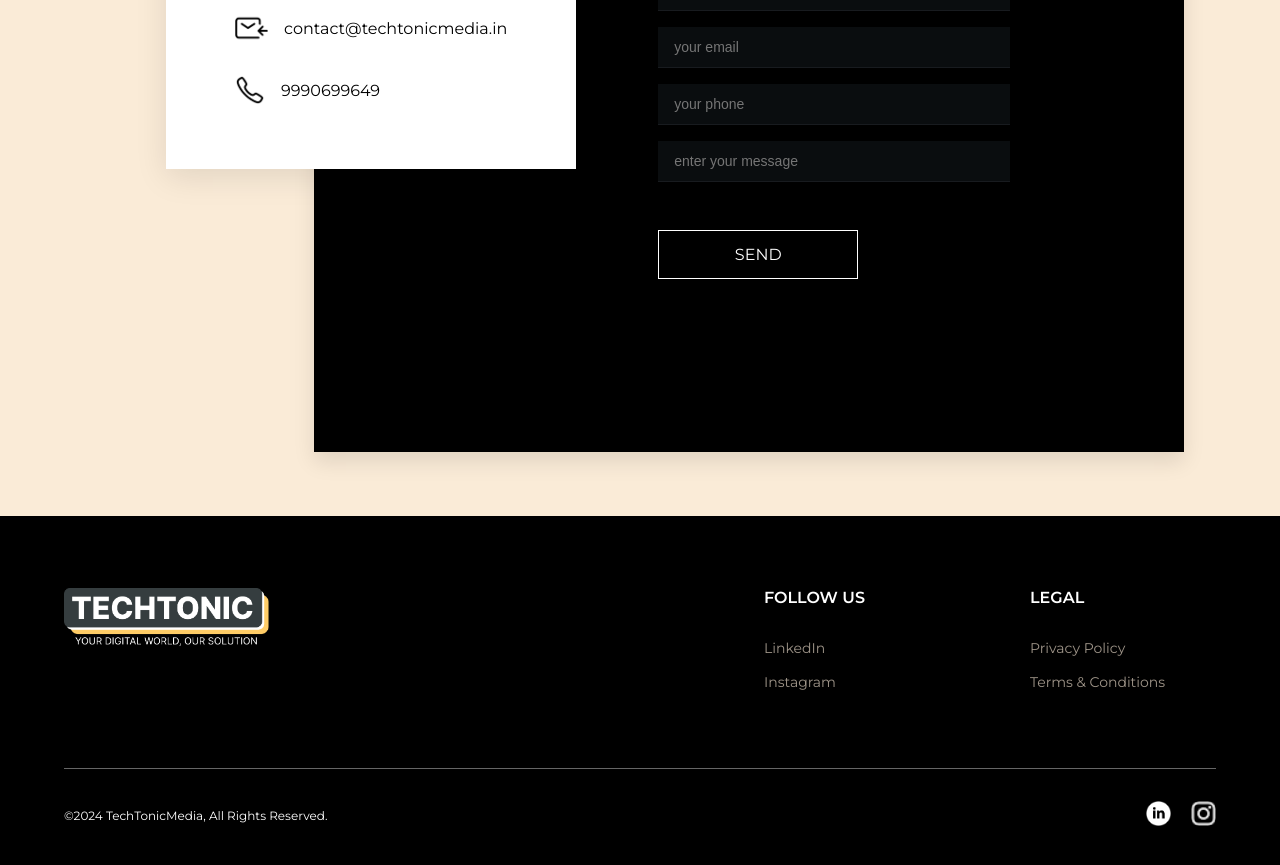
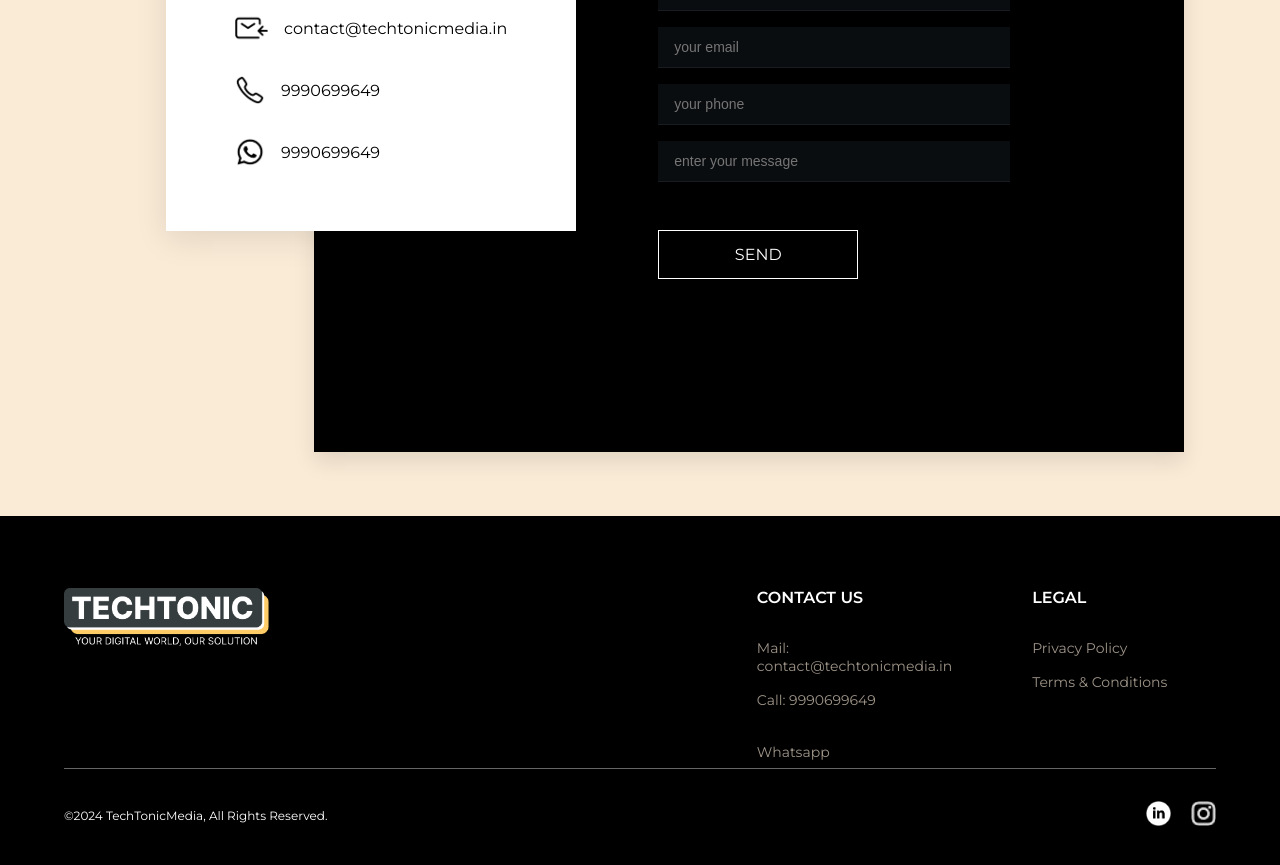
Before and after one commit to mg-mayankgautam/market-com, a React (Create React App) app: page / in a window 1280 px wide. Shown: the part 4241-5106 px from the top of the page. Built offline with nearby package versions, Linux system fonts and the light colour scheme.

Commit message:
whatsapp link

```diff
--- a/src/components/Contact/Contact.jsx
+++ b/src/components/Contact/Contact.jsx
@@ -4,6 +4,7 @@ import location from '../../assets/locationlogo.png'
 import mail from '../../assets/maillogo.png'
 import emailjs from '@emailjs/browser';
 import call from '../../assets/calllogo.png'
+import wsp from '../../assets/wsplogo.png'
 
 
 const Contact = ({ contact_ref }) => {
@@ -28,7 +29,7 @@ const Contact = ({ contact_ref }) => {
                 });
                 alert("We have received your request");
             }
-            else{
+            else {
                 alert("kindly fill all fields first.");
             }
         }
@@ -85,7 +86,12 @@ const Contact = ({ contact_ref }) => {
                                 <div>9990699649</div>
                             </div>
                         </a>
-                        {/*<a href="https://wa.me/919100981008" target='_blank'> */}
+                        <a href="https://wa.me/919990699649" target='_blank'>
+                            <div className='contactInfoIcons'>
+                                <img src={wsp} className='icon' />
+                                <div>9990699649</div>
+                            </div>
+                        </a>
                     </div>
                 </div>
             </div>
--- a/src/components/Footer/Footer.js
+++ b/src/components/Footer/Footer.js
@@ -17,25 +17,23 @@ const Footer = () => {
                     <div className='footerHeading'>
                         <img
                             src={logo}
-                    className='footerLogo'/>
+                            className='footerLogo' />
                     </div>
                 </div>
 
                 <div>
-                <div className='footerHeading footerBold'>FOLLOW US</div>
+                    <div className='footerHeading footerBold'>CONTACT US</div>
                     <div className='footerList'>
-                    {/* <a href="" target='_blank'> */}
-                        <div>
-                         LinkedIn
-                        </div>
-                    {/* </a> */}
+                        <a href="mailto:contact@techtonicmedia.in" target='_blank'>
+                            <div>Mail: contact@techtonicmedia.in</div>
+                        </a>
 
-                    {/* <a href="" target='_blank'> */}
-                        <div>
-                         Instagram
-                        </div>
-                    {/* </a> */}
-
+                        <a href="tel:+919990699649">
+                            <div>Call: 9990699649</div>
+                        </a>
+                        <a href="https://wa.me/919990699649" target='_blank'>
+                            <div>Whatsapp</div>
+                        </a>
                     </div>
                 </div>
 
@@ -49,19 +47,19 @@ const Footer = () => {
                     </div>
                 </div>
 
-        </div>
+            </div >
 
 
             <div className='footerTerms'>
                 <div>©2024 TechTonicMedia, All Rights Reserved.</div>
 
                 <div className='footerSocialMedia'>
-                <div><img src={lkdn}/></div>
-                <div><img src={ig}/></div>
+                    <div><img src={lkdn} /></div>
+                    <div><img src={ig} /></div>
                 </div>
             </div>
 
-    </div>
+        </div >
     )
 }
 
```
Also changed, not shown: src/assets/wsplogo.png (added). Lines whose indentation alone changed are shown as unchanged.
